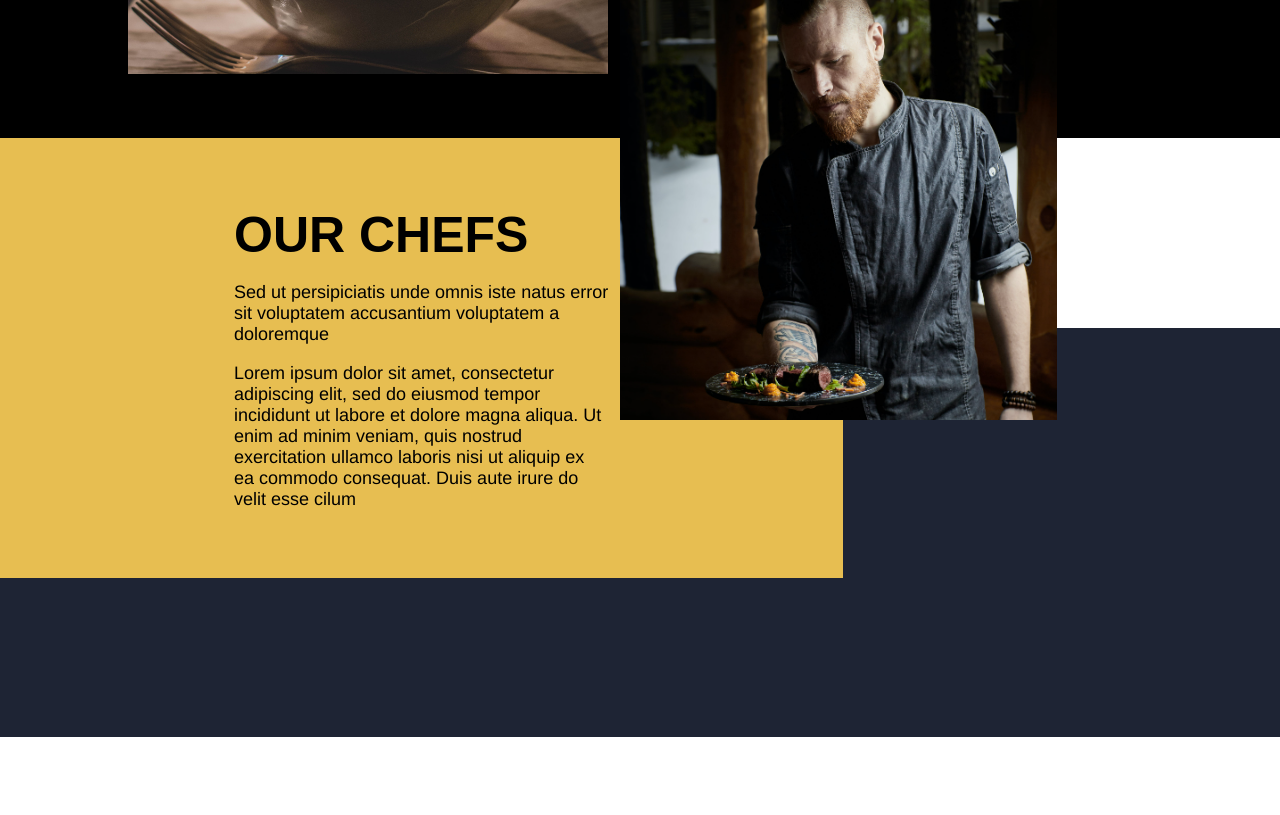
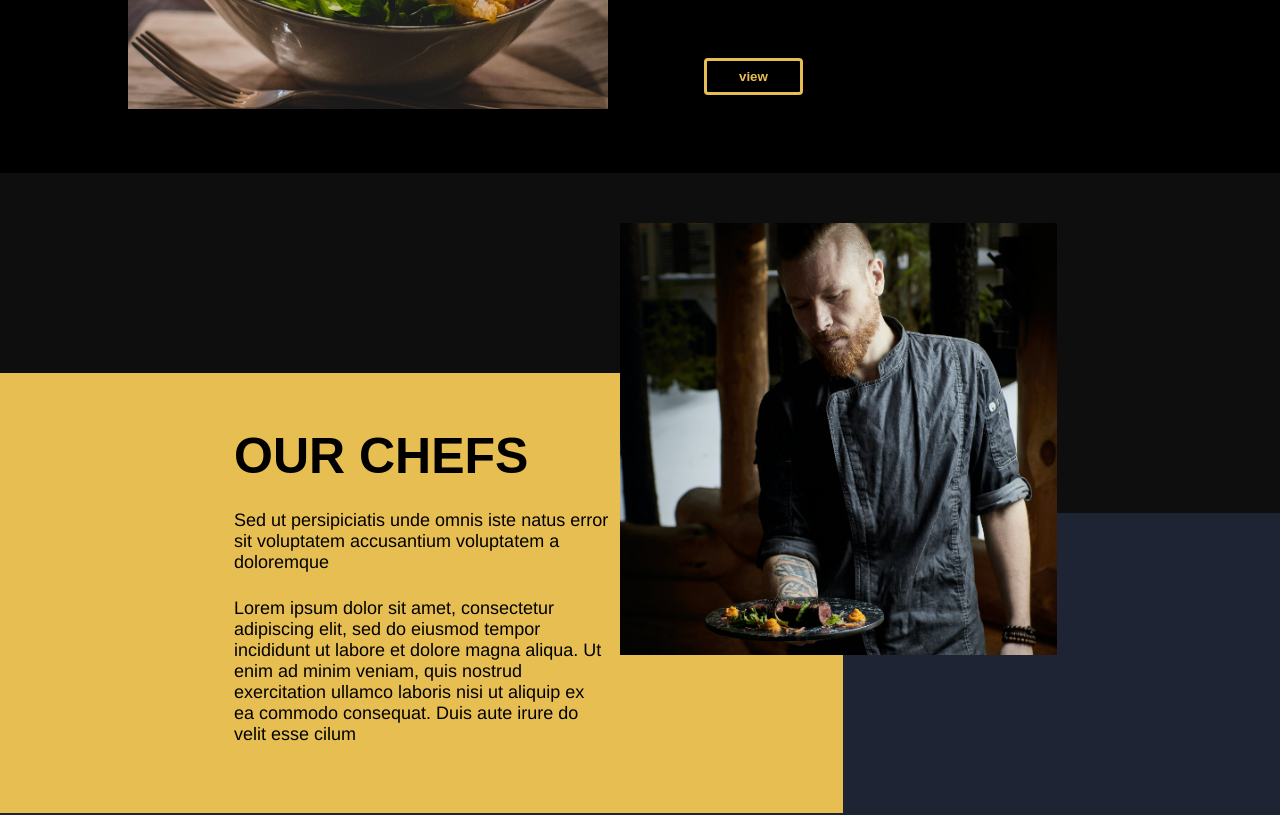
Before and after one commit to madelinegit/Gastron-Guru, a React (Vite) app: page / in a window 1280 px wide. Shown: the part 1560-2375 px from the top of the page. Built offline with nearby package versions, Linux system fonts and the light colour scheme; no server answers; a web font is replaced by a local one.

Commit message:
re-forked

```diff
--- a/src/components/RelativeSquareBlocks.scss
+++ b/src/components/RelativeSquareBlocks.scss
@@ -1,8 +1,10 @@
 h2 {
   @include responsive-font-size(50px, 43px, 36px);
+  margin: 10px 0 25px;
 }
 p {
   @include responsive-font-size(18px, 16px, 14px);
+  margin-bottom: 25px;
 }
 
 $breakpoint-sm: 480px;
@@ -10,15 +12,38 @@ $breakpoint-md: 768px;
 $breakpoint-lg: 1250px;
 
 .parent {
+  height: 100%;
+  width: 100%;
+  @media (min-width: $breakpoint-lg) {
+    border-top: $light-black solid 200px;
+    position: relative;
+    z-index: -2;
+  }
   @media (max-width: $breakpoint-lg) {
+    padding-top: 100px;
     display: flex;
     flex-direction: column;
     align-items: center;
   }
 }
+.black-container {
+  background-color: $light-black;
+  width: 100%;
+  position: absolute;
+  z-index: 0;
+  height: 400px;
+  @media (min-width: $breakpoint-lg) {
+    height: 400px;
+    transform: translate (0px, -300px);
+  }
+  @media (max-width: $breakpoint-lg) {
+    height: 1000px;
+    transform: translate(0px, -100px);
+  }
+}
 .chef {
   @media (max-width: $breakpoint-lg) {
-    display: flex;;
+    display: flex;
     flex-direction: column;
     align-items: center;
   }
@@ -26,7 +51,7 @@ $breakpoint-lg: 1250px;
     width: 437.02px;
     height: 432px;
     object-fit: cover;
-    z-index: 1;
+    z-index: 3;
     position: relative;
     @media (min-width: $breakpoint-lg) {
       float: right;
@@ -35,19 +60,19 @@ $breakpoint-lg: 1250px;
     }
     @media (max-width: $breakpoint-lg) {
       margin-bottom: -140px;
-      //could add size query, not in wireframe, would also have to adjust line 60
     }
   }
 }
 .gold-container {
   width: 894;
-  //should width be 100% ? I put exact px % from sketch
   height: 440px;
   display: flex;
   flex-direction: column;
   justify-content: center;
   align-items: center;
   background-color: $gold;
+  position: relative;
+  z-index: 2;
   @media (max-width: $breakpoint-lg) {
     width: 500px;
     height: 533px;
@@ -69,9 +94,9 @@ $breakpoint-lg: 1250px;
   height: 409px;
   background-color: $dark-blue;
   padding: -100px;
-  position: relative;
-  bottom: 250px;
-  z-index: -1;
+  position: absolute;
+  z-index: 1;
+  transform: translate(0px, -300px);
   @media (max-width: $breakpoint-lg) {
     display: none;
   }
--- a/src/components/RelativeSquareBlocks.tsx
+++ b/src/components/RelativeSquareBlocks.tsx
@@ -1,22 +1,30 @@
-import "./RelativeSquareBlocks.scss"
-
+import "./RelativeSquareBlocks.scss";
 
 function RelativeSquareBlocks() {
   return (
-    <div className = "parent">
-        <div className="chef">
-            <img src="/src/assets/images/chef.png"  className="" alt="Chef photo"/>
+    <div className="parent">
+      <div className="black-container" />
+      <div className="chef">
+        <img src="/src/assets/images/chef.png" className="" alt="Chef photo" />
+      </div>
+      <div className="gold-container">
+        <div className="text-container">
+          <h2>OUR CHEFS</h2>
+          <p>
+            Sed ut persipiciatis unde omnis iste natus error sit voluptatem
+            accusantium voluptatem a doloremque
+          </p>
+          <p>
+            Lorem ipsum dolor sit amet, consectetur adipiscing elit, sed do
+            eiusmod tempor incididunt ut labore et dolore magna aliqua. Ut enim
+            ad minim veniam, quis nostrud exercitation ullamco laboris nisi ut
+            aliquip ex ea commodo consequat. Duis aute irure do velit esse cilum
+          </p>
         </div>
-        <div className="gold-container">
-          <div className="text-container">
-            <h2>OUR CHEFS</h2><br/>
-            <p>Sed ut persipiciatis unde omnis iste natus error sit voluptatem accusantium voluptatem a doloremque</p> <br/>
-            <p>Lorem ipsum dolor sit amet, consectetur adipiscing elit, sed do eiusmod tempor incididunt ut labore et dolore magna aliqua. Ut enim ad minim veniam, quis nostrud exercitation ullamco laboris nisi ut aliquip ex ea commodo consequat. Duis aute irure do velit esse cilum</p>
-          </div>
-        </div>
-      <div className ="blue-container"></div>
+      </div>
+      <div className="blue-container"></div>
     </div>
   );
 }
 
-export default RelativeSquareBlocks
+export default RelativeSquareBlocks;
```
Lines whose indentation alone changed are shown as unchanged.
